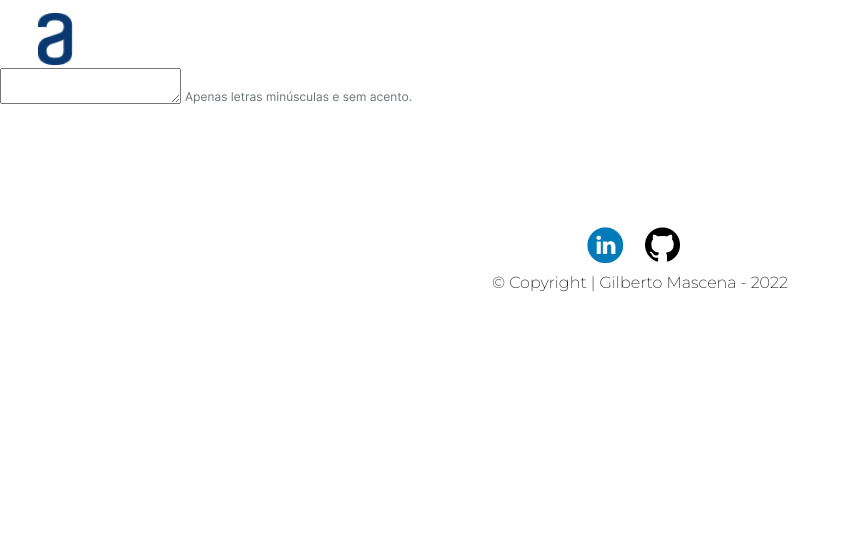
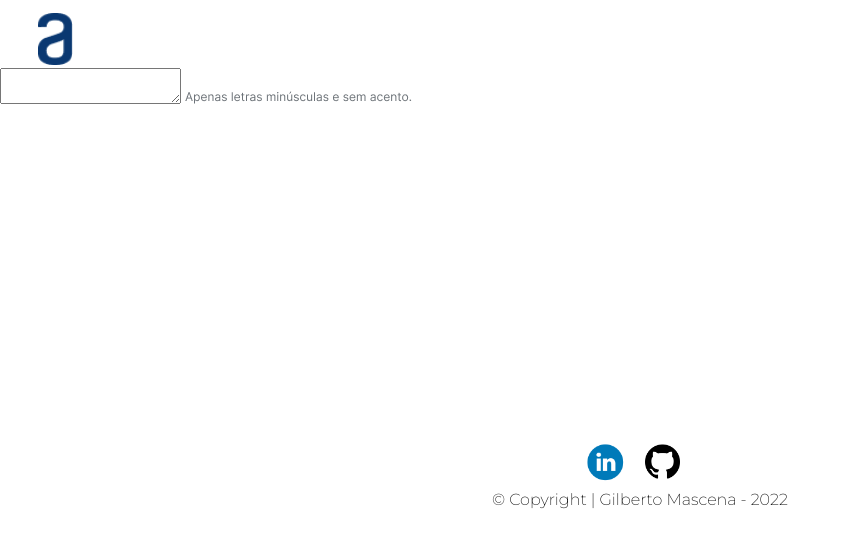
Before and after one commit to Gilberto-Mascena/Challenge_Codificador, a plain HTML site: page index.html in a window 1280 px wide. Shown: the whole page, without its empty margins (0-851 px from the left). Drawn offline with Linux system fonts and the light colour scheme.

Commit message:
Add arquivos

```diff
--- a/style.css
+++ b/style.css
@@ -5,20 +5,14 @@ body {
 
 .logo {
    /* Vector */
-
 margin: 1% 0 0 3%;
 width: 35px;
-
 }
 
-/* Rodapé */
 footer {
-   position: static;
-   margin-top: 8%;
-   height: 6rem;
    text-align: center;
-   line-height: 1em;
-   padding-bottom: 2px;
+   margin:25% 0 0;
+
 }
 
 .link-linkedin {
```
